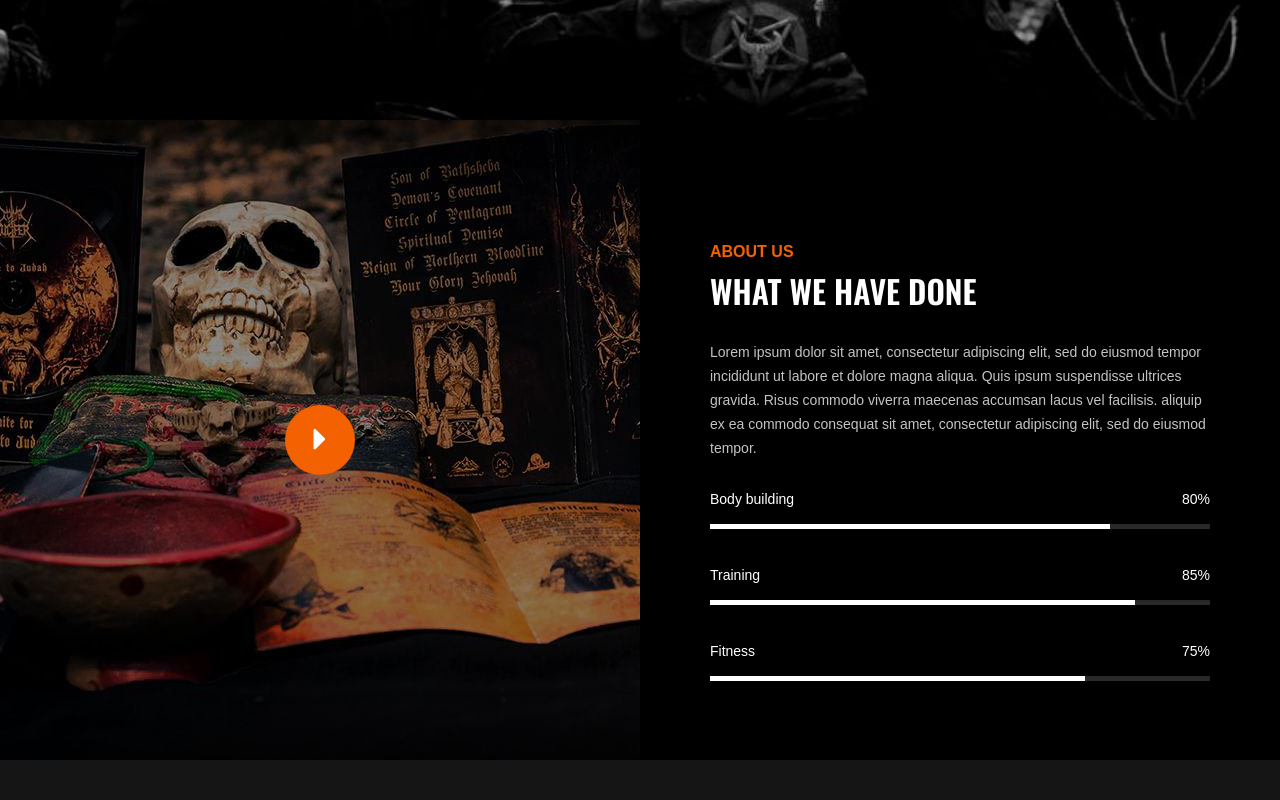
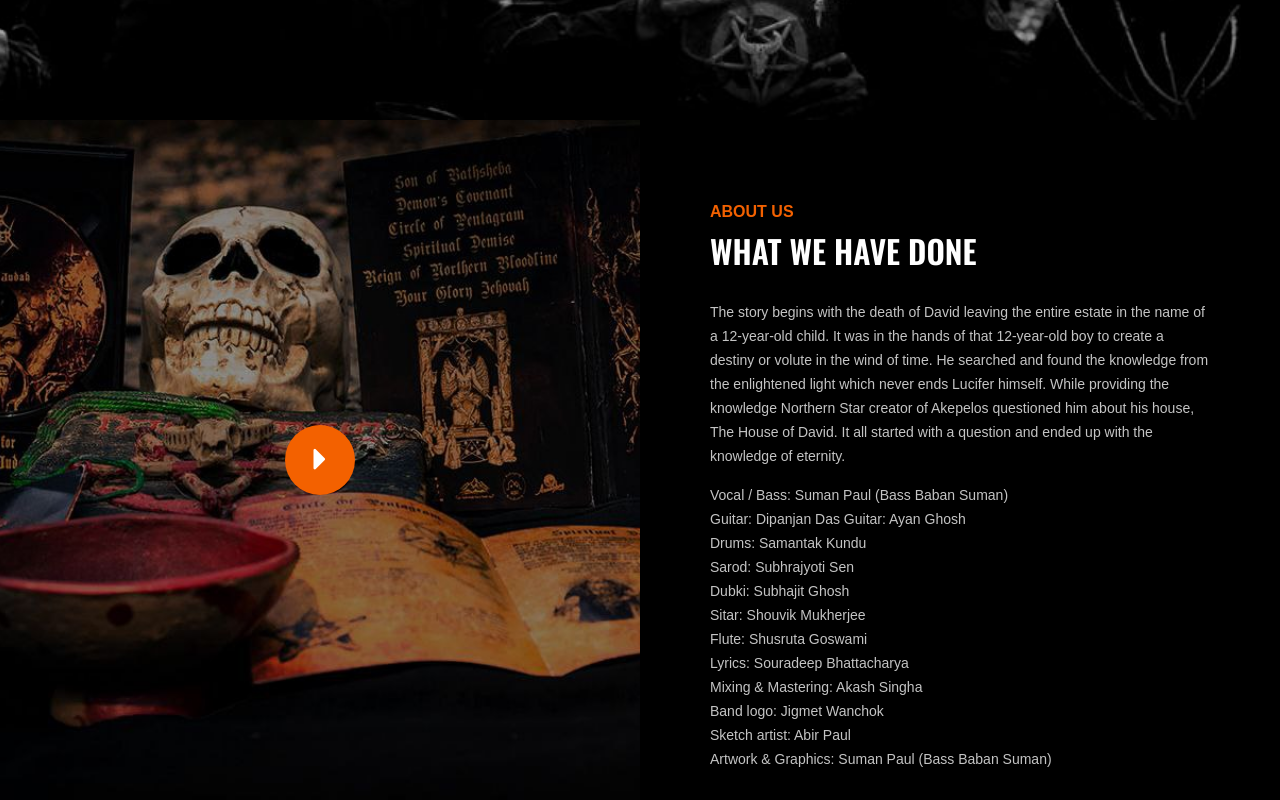
Before and after one commit to 2001-kushalbasak/TombOfLucifer-Epk, a plain HTML site: page about-us.html in a window 1280 px wide. Shown: the part 380-1180 px from the top of the page. Drawn offline with nearby package versions, Linux system fonts and the light colour scheme; a web font is replaced by a local one.

Commit message:
music section changed added text about vdo section

```diff
--- a/about-us.html
+++ b/about-us.html
@@ -160,12 +160,26 @@
                             <h2>What we have done</h2>
                         </div>
                         <div class="at-desc">
-                            <p>Lorem ipsum dolor sit amet, consectetur adipiscing elit, sed do eiusmod tempor incididunt
-                                ut labore et dolore magna aliqua. Quis ipsum suspendisse ultrices gravida. Risus commodo
-                                viverra maecenas accumsan lacus vel facilisis. aliquip ex ea commodo consequat sit amet,
-                                consectetur adipiscing elit, sed do eiusmod tempor.</p>
+                            <p>The story begins with the death of David leaving the entire estate in the name of a 12-year-old child.
+It was in the hands of that 12-year-old boy to create a destiny or volute in the wind of time.
+He searched and found the knowledge from the enlightened light which never ends Lucifer himself.
+While providing the knowledge Northern Star creator of Akepelos questioned him about his house, The House of David. It all started with a question and ended up with the knowledge of eternity.</p>
+             <p>
+Vocal / Bass: Suman Paul (Bass Baban Suman)<br>
+Guitar: Dipanjan Das
+Guitar: Ayan Ghosh<br>
+Drums: Samantak Kundu<br>
+Sarod: Subhrajyoti Sen<br>
+Dubki: Subhajit Ghosh<br>
+Sitar: Shouvik Mukherjee<br>
+Flute: Shusruta Goswami<br>
+Lyrics: Souradeep Bhattacharya<br>
+Mixing & Mastering: Akash Singha<br>
+Band logo: Jigmet Wanchok<br>
+Sketch artist: Abir Paul<br>
+Artwork & Graphics: Suman Paul (Bass Baban Suman)</p>
                         </div>
-                        <div class="about-bar">
+                        <!--<div class="about-bar">
                             <div class="ab-item">
                                 <p>Body building</p>
                                 <div id="bar1" class="barfiller">
@@ -193,7 +207,7 @@
                                     </div>
                                 </div>
                             </div>
-                        </div>
+                        </div>-->
                     </div>
                 </div>
             </div>
--- a/css/style.css
+++ b/css/style.css
@@ -1289,7 +1289,7 @@ ol {
 -----------------------*/
 
 .about-video {
-	height: 640px;
+	height: 680px;
 	display: -webkit-box;
 	display: -ms-flexbox;
 	display: flex;
@@ -1315,8 +1315,8 @@ ol {
 
 .about-text {
 	background: #000000;
-	height: 640px;
-	padding: 120px 70px 0 70px;
+	height: 680px;
+	padding: 80px 70px 0 70px;
 }
 
 .about-text .section-title {
```
